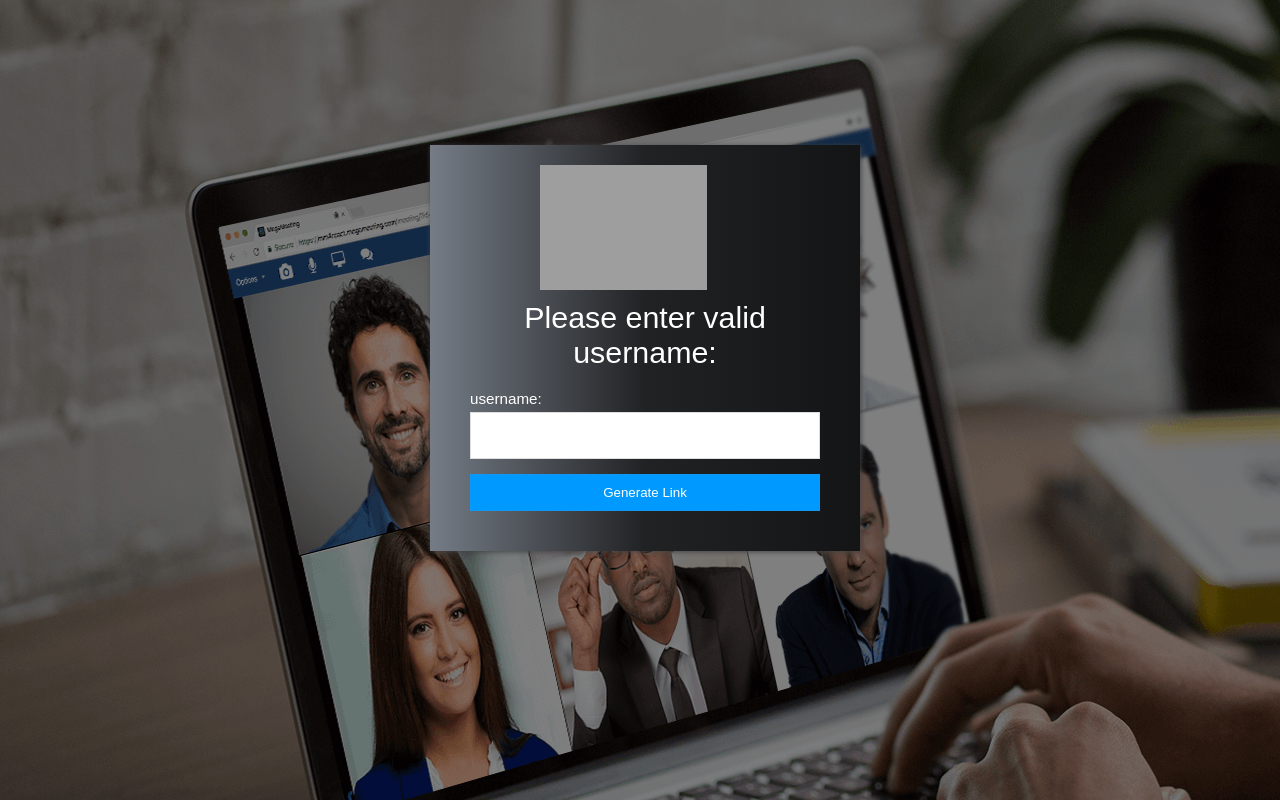
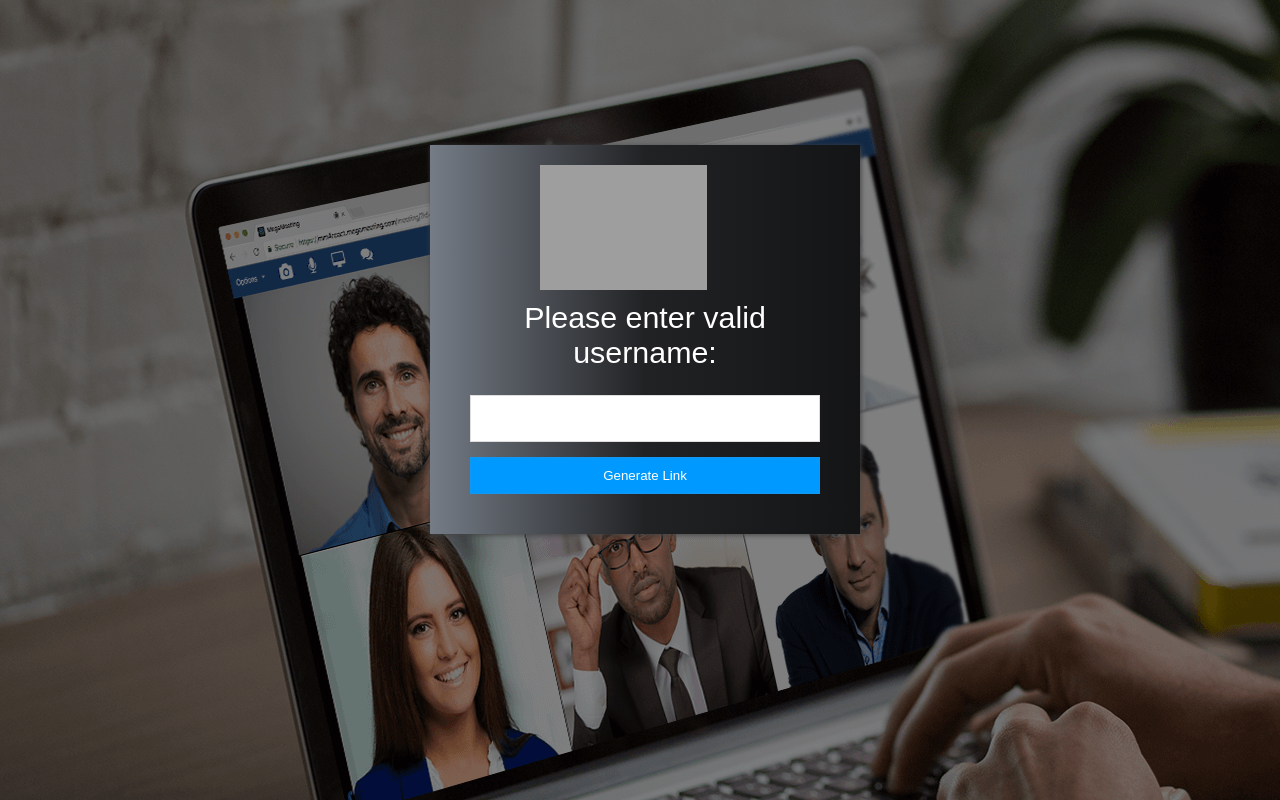
Before and after one commit to Coral-Telecom-Ltd/Auto-VPN, a PHP site: page /verify.php in a window 1280 px wide. Run offline with PHP 8.4, Linux system fonts and the light colour scheme; grey boxes are pictures that could not be loaded.

Commit message:
Update verify.php

```diff
--- a/verify.php
+++ b/verify.php
@@ -40,7 +40,7 @@ if (empty($_POST["send"]) or $user_exists) {
 <?php
 if ( $user_exists) {
 ?>
-            <h1>Username Created! Here is your link:</h1>
+            <h1>Welcome to Coral Collaboration</h1>
 <?php
 }
 else {
@@ -49,10 +49,6 @@ else {
 
 
             <div>
-                <div>
-                    <label>username: </label><span id="userName"
-                        class="info"></span>
-                </div>
                 <div>
                     <input type="text" id="username" name="username"
                         class="inputBox" />
@@ -65,8 +61,8 @@ else {
 }
 
     if ($user_exists){
-        echo "<a href='https://collaboration.coraltele.com/";
-        echo $hash."'>https://collaboration.coraltele.com/".$hash."</a>";
+        echo "<center><a href='https://collaboration.coraltele.com/";
+        echo $hash."' class='w3-btn w3-black'>Click Here</a></center>";
     }
 ?>
 
```
